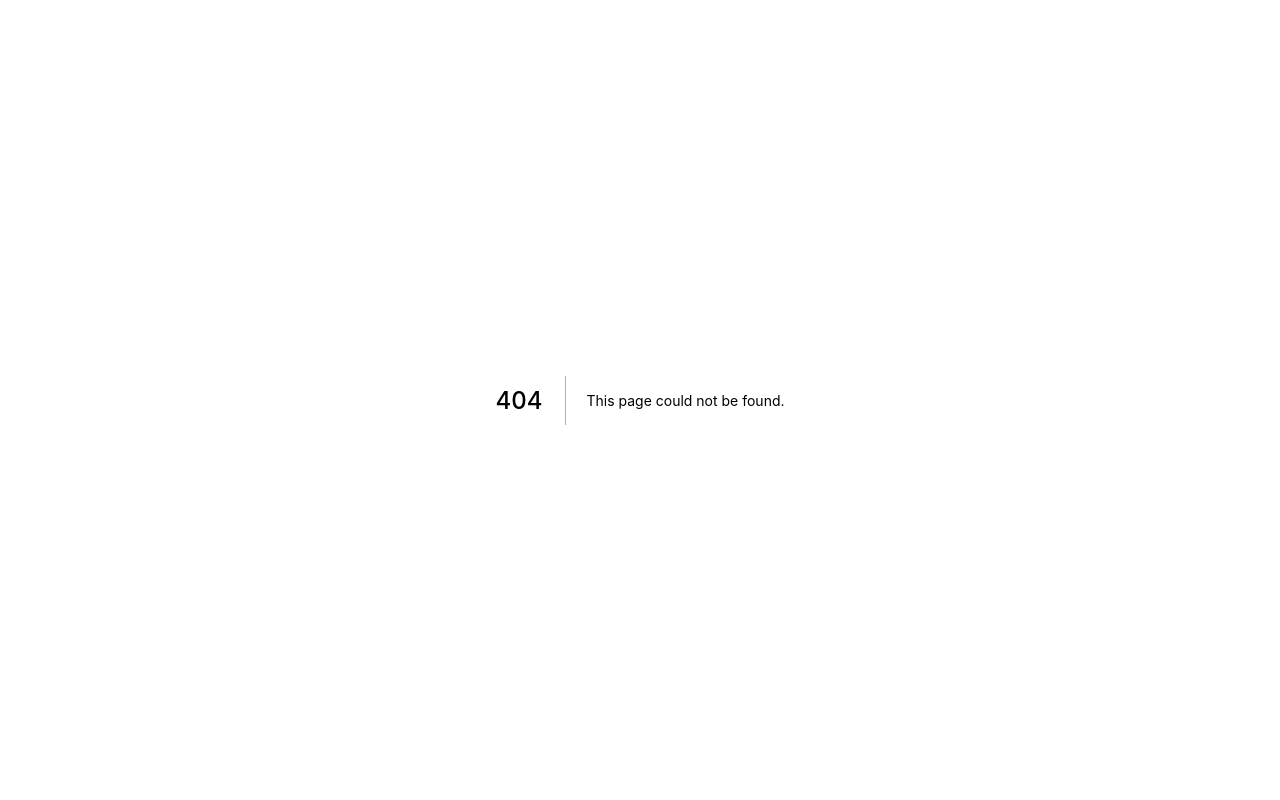
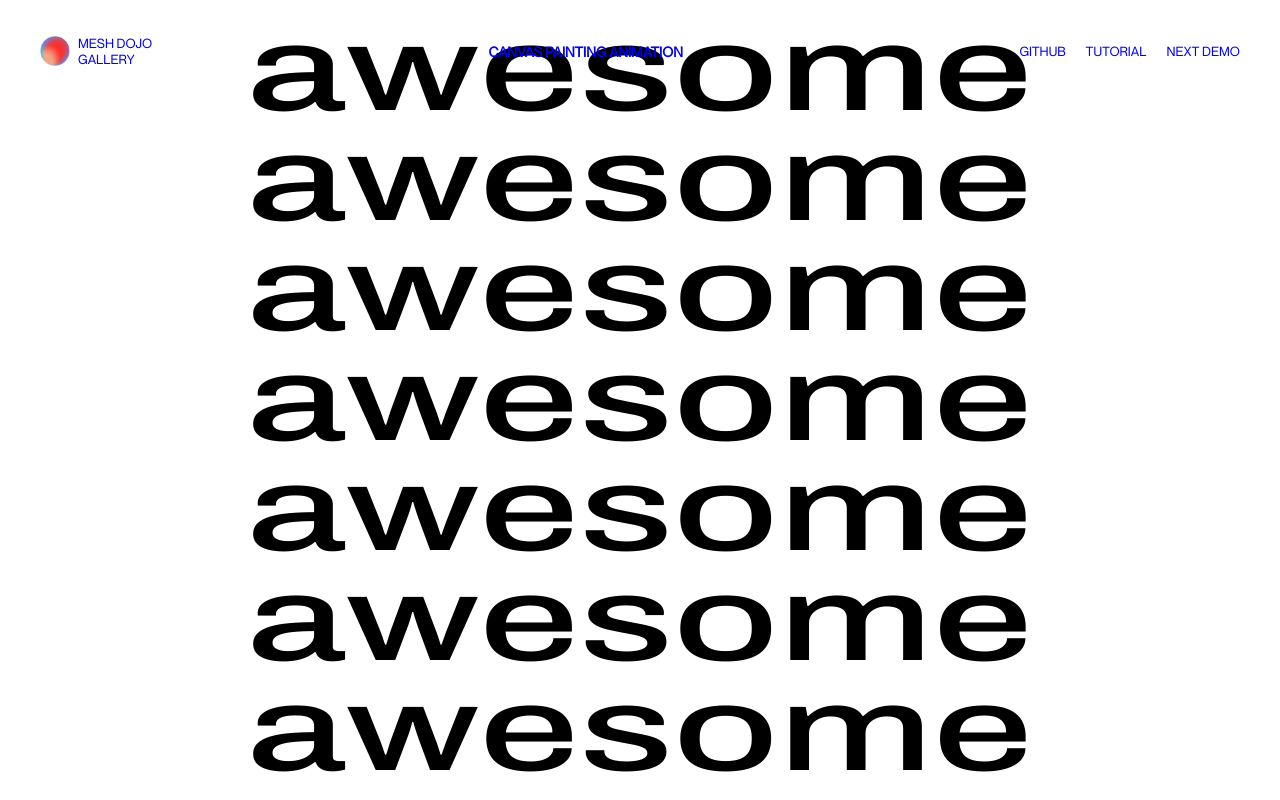
Before and after one commit to olivierlarose/animation-gallery, a Next.js app: page /font_variation in a window 1280 px wide. Before the commit this address had no page. Built offline with nearby package versions, Linux system fonts and the light colour scheme.

Commit message:
added font-variation animation

```diff
--- /dev/null
+++ b/components/font-variation/_main.scss
@@ -0,0 +1,22 @@
+@import url('https://fonts.googleapis.com/css2?family=Archivo:wdth,wght@62..125,100..900&display=swap');
+.font-variation{
+    width: 100%;
+    height: 100vh;
+    display: flex;
+    align-items: center;
+    justify-content: center;
+    flex-direction: column;
+      .word{
+        display: flex;
+        font-size: 120px;
+        line-height: 110px;
+        transform: scaleX(1.5);
+      }
+
+      .word p{
+        margin: 0;
+        font-family: 'Archivo', sans-serif;
+        font-weight: 500;
+        font-stretch: 90%;
+      }
+}
--- /dev/null
+++ b/components/font-variation/index.jsx
@@ -0,0 +1,75 @@
+import React from 'react'
+
+export default function Scene() {
+
+    const nbOfWords = 7
+    const word = "awesome";
+    const letters = word.split('');
+    let refs = [];
+
+    const mouseMove = (e) => {
+        const windowHeight = window.innerHeight;
+        const windowWidth = window.innerWidth;
+
+        const adjustY = (e.pageY / windowHeight - 1);
+        const adjustX = (e.pageX / windowWidth - 1);
+        const mouse = {
+            x: (e.pageX / windowWidth) + adjustX,
+            y: (e.pageY / windowHeight) + adjustY
+        }
+        anim(mouse.x, mouse.y);
+    }
+
+    const anim = (mouseX, mouseY) => {
+        refs.map( (word, wordIndex) => {
+            const calcY = getCalcY(wordIndex, mouseY);
+            word.map( (letter, letterIndex) => {
+                letter.current.style.fontWeight = 600 * calcY + 200
+                const calcX = getCalcX(letterIndex, mouseX);
+                letter.current.style.fontStretch = 63 * calcX + 62 + "%"
+            })
+        })
+    }
+
+    const getCalcY = (wordIndex, mouseY) => {
+        let calc = (wordIndex + 1) / nbOfWords * mouseY
+
+        //Mouse is on the top or left side of the window
+        if(mouseY < 0){
+            const positionY = Math.abs(mouseY); //transform negative to positive number
+            calc = (nbOfWords - wordIndex) / nbOfWords * positionY
+        }
+
+        return calc
+    }
+
+    const getCalcX = (letterIndex, mouseX) => {
+        const nbOfLetters = letters.length;
+        let calc = (letterIndex + 1) / nbOfLetters * mouseX
+
+        //Mouse is on the top or left side of the window
+        if(mouseX < 0){
+            const positionX = Math.abs(mouseX); //transform negative to positive number
+            calc = (nbOfLetters - letterIndex) / nbOfLetters * positionX
+        }
+
+        return calc
+    }
+
+    const getLetters = () => {
+        refs.push([]);
+        return letters.map( (letter, i) => {
+            const letterRef = React.createRef();
+            refs[refs.length - 1].push(letterRef);
+            return <p key={i} ref={letterRef}>{letter}</p>
+        })
+    }
+
+    return (
+        <div className="font-variation" onMouseMove={mouseMove}>
+            {[...Array(nbOfWords)].map( (_, index) => {
+                return <div key={index} className="word">{getLetters()}</div>
+            })}
+        </div>
+    )
+}
--- /dev/null
+++ b/pages/font_variation.jsx
@@ -0,0 +1,12 @@
+import React from 'react'
+import Scene from '../components/font-variation/index';
+import Header from '../components/header/index';
+
+export default function canvas_painting_animation() {
+    return (
+        <>
+        <Header color="blue" title="Canvas Painting Animation" github="https://github.com/olivierlarose/font-variable-animation/blob/master/src/components/scene.js" next="/threejs_image_wave" tutorial="https://www.meshdojo.com/font-variation-animation/"/>
+        <Scene />
+        </>
+    )
+}
--- a/pages/index.js
+++ b/pages/index.js
@@ -18,6 +18,7 @@ export default function Home() {
         </div>
         <div className="gallery">
           <ul>
+            <Link href="/font_variation"><li>Font variation</li></Link>
             <Link href="/canvas_painting_animation"><li>Canvas painting</li></Link>
             <Link href="/threejs_image_wave"><li>Threejs image wave</li></Link>
             <Link href="/threejs_line_wobble"><li>Threejs line wobble</li></Link>
--- a/styles/main.css
+++ b/styles/main.css
@@ -1,3 +1,4 @@
+@import url("https://fonts.googleapis.com/css2?family=Archivo:wdth,wght@62..125,100..900&display=swap");
 .meshdojo-gallery {
   display: -webkit-box;
   display: -ms-flexbox;
@@ -188,4 +189,39 @@
       -ms-flex-align: center;
           align-items: center;
 }
+
+.font-variation {
+  width: 100%;
+  height: 100vh;
+  display: -webkit-box;
+  display: -ms-flexbox;
+  display: flex;
+  -webkit-box-align: center;
+      -ms-flex-align: center;
+          align-items: center;
+  -webkit-box-pack: center;
+      -ms-flex-pack: center;
+          justify-content: center;
+  -webkit-box-orient: vertical;
+  -webkit-box-direction: normal;
+      -ms-flex-direction: column;
+          flex-direction: column;
+}
+
+.font-variation .word {
+  display: -webkit-box;
+  display: -ms-flexbox;
+  display: flex;
+  font-size: 120px;
+  line-height: 110px;
+  -webkit-transform: scaleX(1.5);
+          transform: scaleX(1.5);
+}
+
+.font-variation .word p {
+  margin: 0;
+  font-family: 'Archivo', sans-serif;
+  font-weight: 500;
+  font-stretch: 90%;
+}
 /*# sourceMappingURL=main.css.map */
--- a/styles/main.scss
+++ b/styles/main.scss
@@ -34,3 +34,4 @@
 @import '../components/canvas-painting-animation/main';
 @import '../components/threejs-line-wobble/main';
 @import '../components/threejs-image-wave/main';
+@import '../components/font-variation/main';
```
Also changed, not shown: 1 other file (tests, documents, lock files or other folders).
